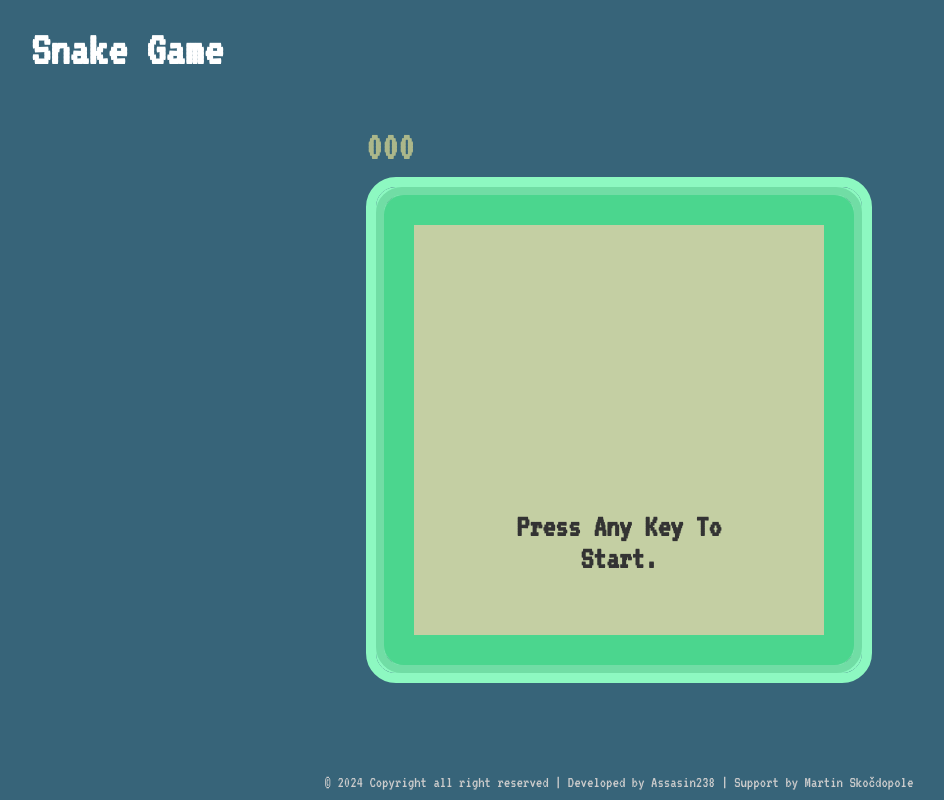
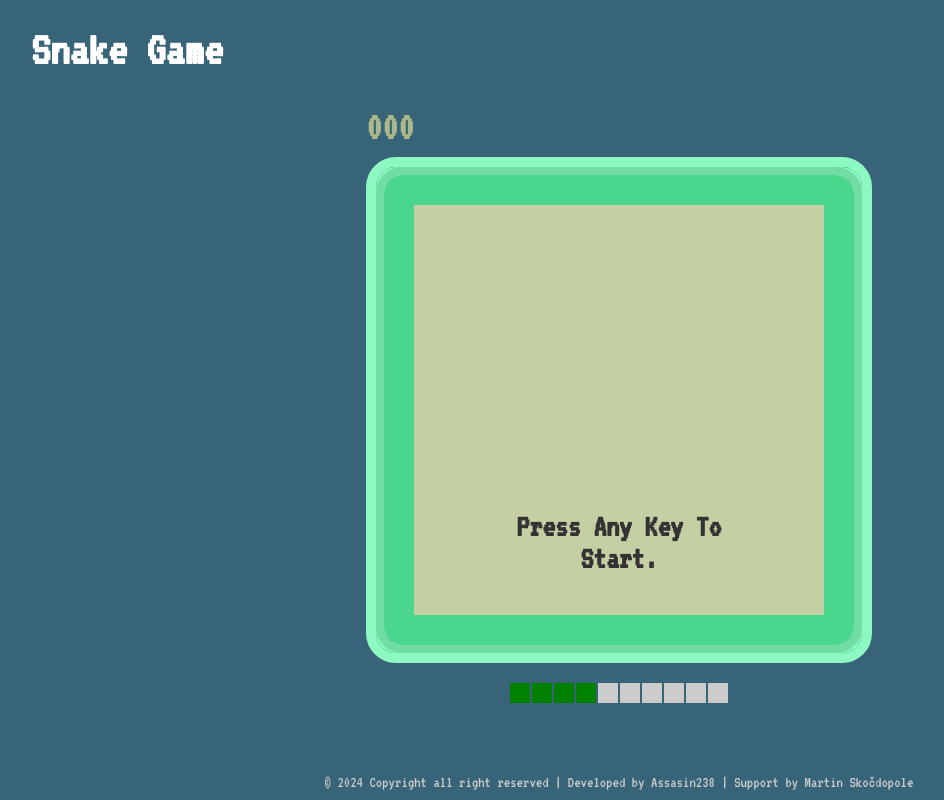
Before and after one commit to Assasin238238/hra-snake, a PHP site: page /subpages/snake.php in a window 1280 px wide. Shown: the whole page, without its empty margins (21-965 px from the left). Run offline with PHP 8.4, Linux system fonts and the light colour scheme.

Commit message:
volume bar; version: 1.04

```diff
--- a/css/snakeStyle.css
+++ b/css/snakeStyle.css
@@ -10,12 +10,13 @@
 /* Styling for the body of the page */
 body {
   display: flex;
+  flex-direction: column;
   align-items: center;
   justify-content: center;
   height: 100vh;
   margin: 0;
   font-family: 'VT323', monospace;
-  position: relative; /* Added for positioning elements absolutely within the body */
+  background-color: #376479;
 }
 
 /* Styling for links */
@@ -32,11 +33,6 @@ a:hover {
 /* Snake styling */
 .snake {
   background-color: #0c8b1d;
-}
-
-/* Background color for the body */
-body {
-  background-color: #376479;
 }
 
 /* Styling for the game board */
@@ -120,7 +116,6 @@ body {
 /* Header styling */
 header {
   text-align: center;
-  justify-content: center;
   position: absolute;
   top: 20px;
   left: 20px;
@@ -169,13 +164,38 @@ li {
   list-style: none;
 }
 
-/* Styling for links (repeated styles to ensure they are applied) */
-a {
-  text-decoration: none;
-  color: #fff;
-  font-size: 1rem;
+/* Volume bar container styling */
+.volume-bar-container {
+  display: flex;
+  justify-content: center;
+  margin-top: 20px;
 }
 
-a:hover {
-  color: green;
+/* Volume bar styling */
+#volume-bar {
+  display: grid;
+  grid-template-columns: repeat(10, 20px);
+  gap: 2px;
 }
+
+/* Individual volume squares */
+.volume-square {
+  width: 20px;
+  height: 20px;
+  background-color: #ccc;
+}
+
+/* Filled volume squares */
+.volume-square.filled {
+  background-color: green;
+}
+
+/* Last volume square at max volume */
+.volume-square.max-volume {
+  background-color: red;
+}
+
+/* First volume square at minimum volume */
+.volume-square.min-volume {
+  background-color: #4BD68E;
+}
--- a/scripts/script.js
+++ b/scripts/script.js
@@ -1,8 +1,55 @@
-// Define HTML elements
 const board = document.getElementById('game-board');
 const instructionText = document.getElementById('instruction-text');
 const score = document.getElementById('score');
 const highScoreText = document.getElementById('highScore');
+
+// Volume bar element
+const volumeBar = document.getElementById('volume-bar');
+const backgroundMusic = document.getElementById('background-music');
+
+// Initial volume setting
+let volume = 0.4;
+const initialFilledSquares = Math.floor(volume * 10);
+
+// Create volume squares
+for (let i = 0; i < 10; i++) {
+    const square = document.createElement('div');
+    square.className = 'volume-square';
+    if (i < initialFilledSquares) {
+        square.classList.add('filled');
+    }
+    square.addEventListener('click', () => adjustVolume(i));
+    volumeBar.appendChild(square);
+}
+
+// Adjust volume based on clicked square
+function adjustVolume(index) {
+    volume = (index + 1) / 10;
+    if (volume === 0.1) {
+        backgroundMusic.volume = 0;
+    } else {
+        backgroundMusic.volume = volume;
+    }
+    updateVolumeBar(index + 1);
+}
+
+// Update volume bar visual
+function updateVolumeBar(filledSquares) {
+    const squares = document.querySelectorAll('.volume-square');
+    squares.forEach((square, index) => {
+        square.classList.remove('max-volume', 'min-volume');
+        if (index < filledSquares) {
+            square.classList.add('filled');
+        } else {
+            square.classList.remove('filled');
+        }
+    });
+    if (filledSquares === 10) {
+        squares[9].classList.add('max-volume');
+    } else if (filledSquares === 1) {
+        squares[0].classList.add('min-volume');
+    }
+}
 
 // Define game variables
 const gridSize = 20;
@@ -93,11 +140,10 @@ function move() {
 
   snake.unshift(head);
 
-  // Check if the player has reached length 50
-  if (snake.length - 1 === 50) {
+  // Check if the player has reached length 2
+  if (snake.length - 1 === 2) {
     // Play the music
-    const backgroundMusic = document.getElementById('background-music');
-    backgroundMusic.volume = 0.4; // Set volume to 50%
+    backgroundMusic.volume = volume; // Set volume based on volume bar
     backgroundMusic.play();
   }
 
@@ -115,7 +161,6 @@ function move() {
     // Check if the player died
     if (checkDeath(head)) {
       // Stop the music
-      const backgroundMusic = document.getElementById('background-music');
       backgroundMusic.pause();
       backgroundMusic.currentTime = 0; // Rewind the music to the beginning
     }
--- a/subpages/snake.php
+++ b/subpages/snake.php
@@ -76,6 +76,11 @@
     <!-- Instruction text displayed before the game starts -->
     <h1 id="instruction-text">Press Any Key to start.</h1>
 
+    <!-- Volume bar container -->
+    <div class="volume-bar-container">
+        <div id="volume-bar"></div>
+    </div>
+
     <!-- Include footer content from a separate PHP file -->
     <?php include "../php/footerSnake.php" ?>
 </body>
```
